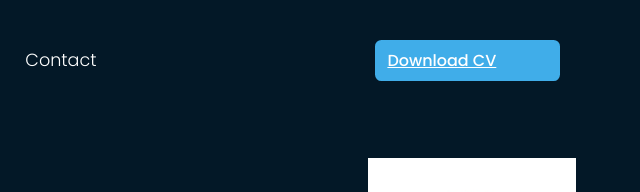
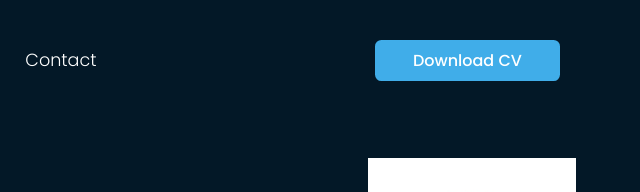
Before and after one commit to SaadAssalieh/SaadAssalieh.github.io, a plain HTML site: page index.html in a window 1280 px wide. Shown: the top 192 px of the page, 640-1280 px from the left. Drawn offline with Linux system fonts and the light colour scheme.

Commit message:
Update index.html

```diff
--- a/index.html
+++ b/index.html
@@ -33,7 +33,7 @@
           <a href="#Contact">Contact</a>
         </li>
       </ul>
-      <a class="btn nav-btn" href="https://drive.google.com/file/d/18ider3nKZ2O7UnxG0ecdJ-2SRwJQEOat/view" target="_blank">Download CV</a>
+      <a class="btn nav-btn" href="https://drive.google.com/file/d/18ider3nKZ2O7UnxG0ecdJ-2SRwJQEOat/view" style="text-decoration: none;text-align:center;" target="_blank">Download CV</a>
     </div>
     <header class="container">
       <div class="content">
```
